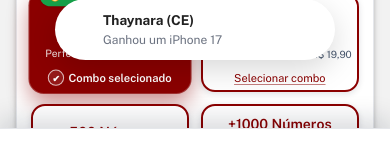
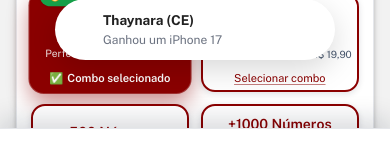
Before and after one commit to adsproadspro333-stack/tropadosal2, a Next.js app: page / in a window 390 px wide. Shown: the part 594-736 px from the top of the page. Built offline with nearby package versions, Linux system fonts and the light colour scheme; some icons are missing; what @mui/material-nextjs would draw is missing.

Commit message:
att basica 2

```diff
--- a/app/components/NumbersAdder.tsx
+++ b/app/components/NumbersAdder.tsx
@@ -166,7 +166,7 @@ export default function NumbersAdder() {
 
                 <div
                   className={cn(
-                    "mt-1 text-[10px] sm:text-[11px]",
+                    "mt-1 text-[10px] sm:text[11px]",
                     isSelected ? "text-white/90" : "text-slate-600",
                   )}
                 >
@@ -185,10 +185,10 @@ export default function NumbersAdder() {
                   {isSelected && (
                     <span
                       className={cn(
-                        "inline-flex h-4 w-4 items-center justify-center rounded-full border border-white/70 bg-white/10 text-[9px] leading-none",
+                        "inline-flex items-center justify-center leading-none",
                       )}
                     >
-                      ✔
+                      ✅
                     </span>
                   )}
                   <span>{ctaText}</span>
```
